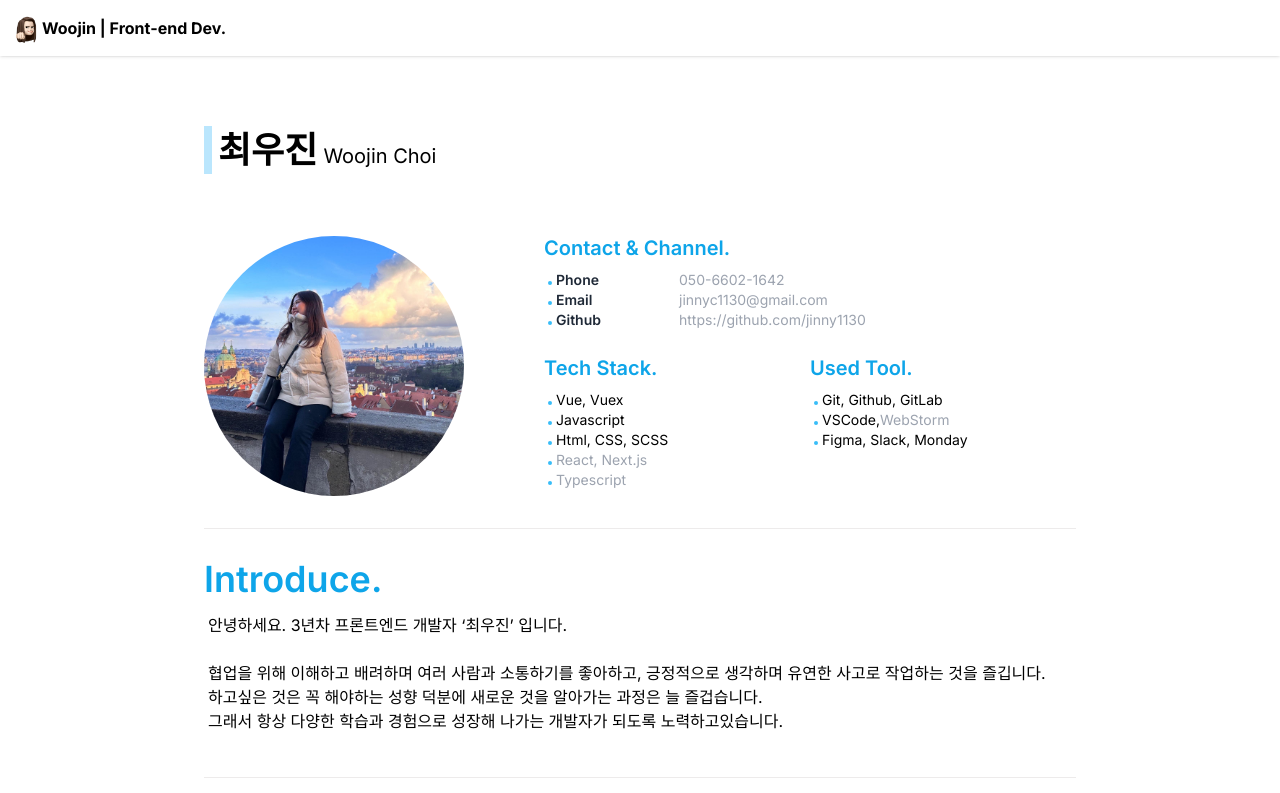
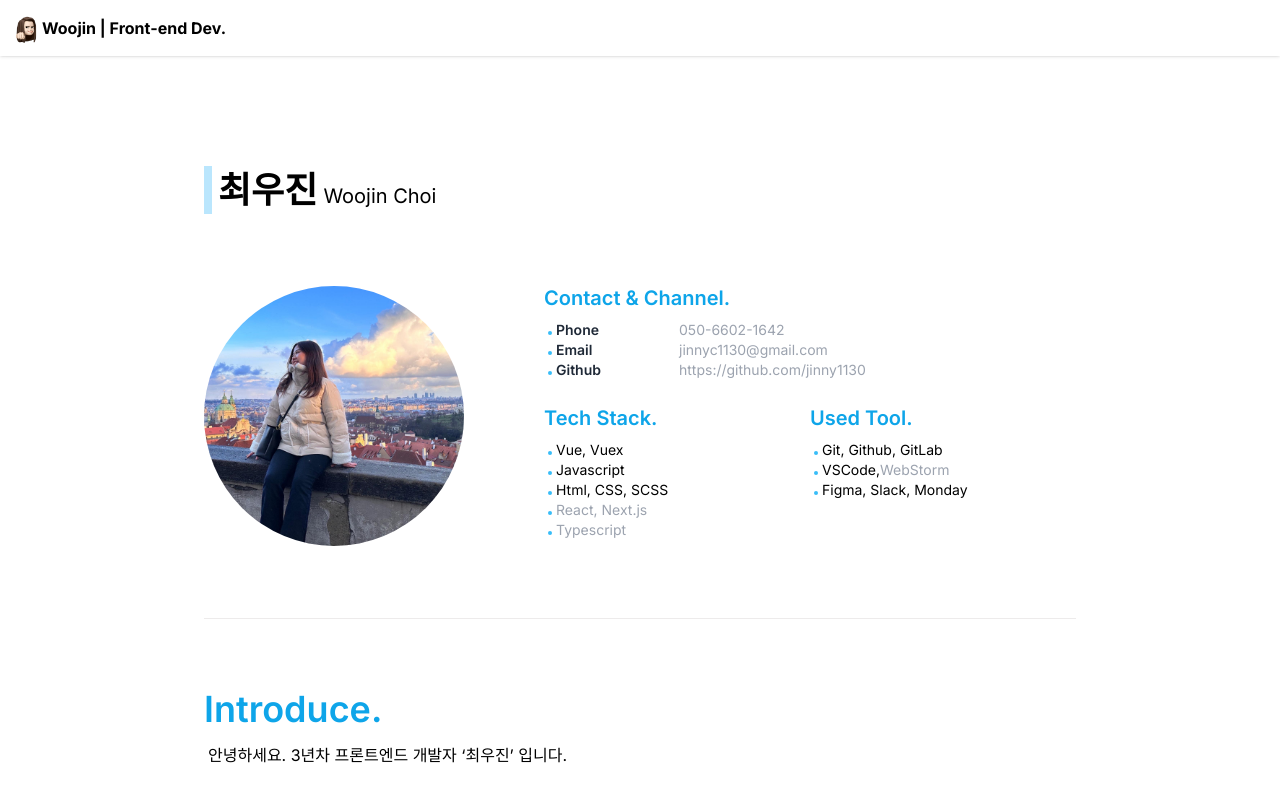
Before and after one commit to Jinny1130/resume, a Next.js app: page / in a window 1280 px wide. Shown: the top 793 px of the page. Built offline with nearby package versions, Linux system fonts and the light colour scheme.

Commit message:
[ADD] Side Project section 추가

```diff
--- a/src/app/page.tsx
+++ b/src/app/page.tsx
@@ -4,6 +4,7 @@ import ContactAndSkill from '@/components/section/ContactAndSkill'
 import Introduce from "@/components/section/Introduce";
 import Career from "@/components/section/Career";
 import WorkExperience from "@/components/section/WorkExperience";
+import SideProject from "@/components/section/SideProject";
 
 export default function Home() {
     return (
@@ -23,6 +24,7 @@ export default function Home() {
                 <Introduce />
                 <Career />
                 <WorkExperience />
+                <SideProject />
             </div>
         </div>
     );
--- a/src/components/section/ContactAndSkill.tsx
+++ b/src/components/section/ContactAndSkill.tsx
@@ -3,7 +3,7 @@ import Title from '@/components/common/Title';
 
 const ContactAndSkill = () => {
     return (
-        <div className="flex items-center justify-between">
+        <div className="flex items-center justify-between contact-wrap">
             <div className="myself-image w-1/3 h-auto rounded-full mr-20"></div>
 
             <div className="w-2/3">
--- /dev/null
+++ b/src/components/section/SideProject.tsx
@@ -0,0 +1,55 @@
+import Title from "@/components/common/Title"
+import DotWithText from "@/components/common/DotWithText"
+
+const sideProjectList = [
+    {
+        title: "독서미션 캐릭터 성장 게임",
+        period: "2022.12",
+        pageAbout: "리딩오션 내부의 유아의 독서 증진을 위한 동기부여 프로그램으로 육성 시뮬레이션 게임에 기반한 페이지",
+        describe: [
+            "프로젝트 팀원들과 코드컨벤션을 맞춰 개발하였습니다.",
+            "포인트 취득, 상품 구매, 구매한 상품 사용의 화면을 개발하였습니다.",
+            "각 화면의 API를 연동시켜 데이터 조회 및 화면 업데이트가 되도록 개발하였습니다."
+        ]
+    },
+]
+
+const SideProject = () => {
+    return (
+        <div>
+            <Title title="Side Project" size="L" />
+            <div className="px-1 py-3.5 flex">
+                <h3 className="block w-1/5 h-fit font-semibold text-sky-500 text-2xl py-4 sticky top-16">리딩오션</h3>
+
+                <div className="w-4/5">
+                    {
+                        sideProjectList.map( (project, index) => {
+                            return (
+                                <div className={`pb-8 ${index < (sideProjectList.length - 1) ? 'border-bottom-gray' : index === (sideProjectList.length - 1) ? 'pb-0'  : ''}`}>
+                                    <div className={`w-full flex items-center justify-between pb-2 ${index === 0 ? 'pt-4' : 'pt-8'}`}>
+                                        <Title title={project.title} size="S" />
+                                        <p className="text-sm text-gray-600">{ project.period }</p>
+                                    </div>
+
+                                    <div className={`text-sm text-gray-600 ${project.title === 'The Other' ? 'hidden' : ''}`}><span className="mr-2">👉🏻</span>{ project.pageAbout }</div>
+
+                                    <div className="pt-8">
+                                        {
+                                            project.describe.map( (desc) => {
+                                                return (
+                                                    <DotWithText sideText={desc} textSize="base"/>
+                                                )
+                                            })
+                                        }
+                                    </div>
+                                </div>
+                            )
+                        })
+                    }
+                </div>
+            </div>
+        </div>
+    )
+}
+
+export default SideProject
--- a/src/styles/resume.scss
+++ b/src/styles/resume.scss
@@ -1,8 +1,11 @@
 .resume-wrap {
     >div {
-        padding: 30px 0;
-        &:not(.name-wrap) {
+        padding: 70px 0;
+        &:not(:first-of-type, :last-of-type) {
             border-bottom: 1px solid #edebeb;
+        }
+        &.contact-wrap {
+            padding: 0 0 70px;
         }
     }
 }
```
